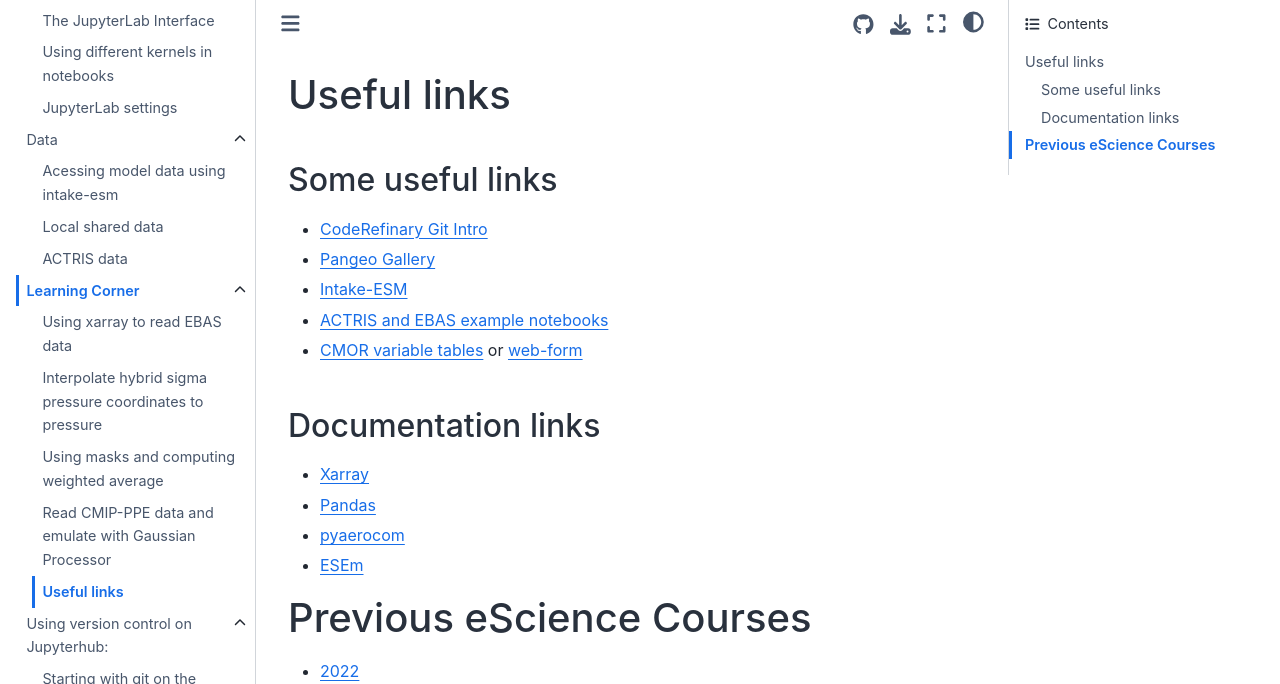
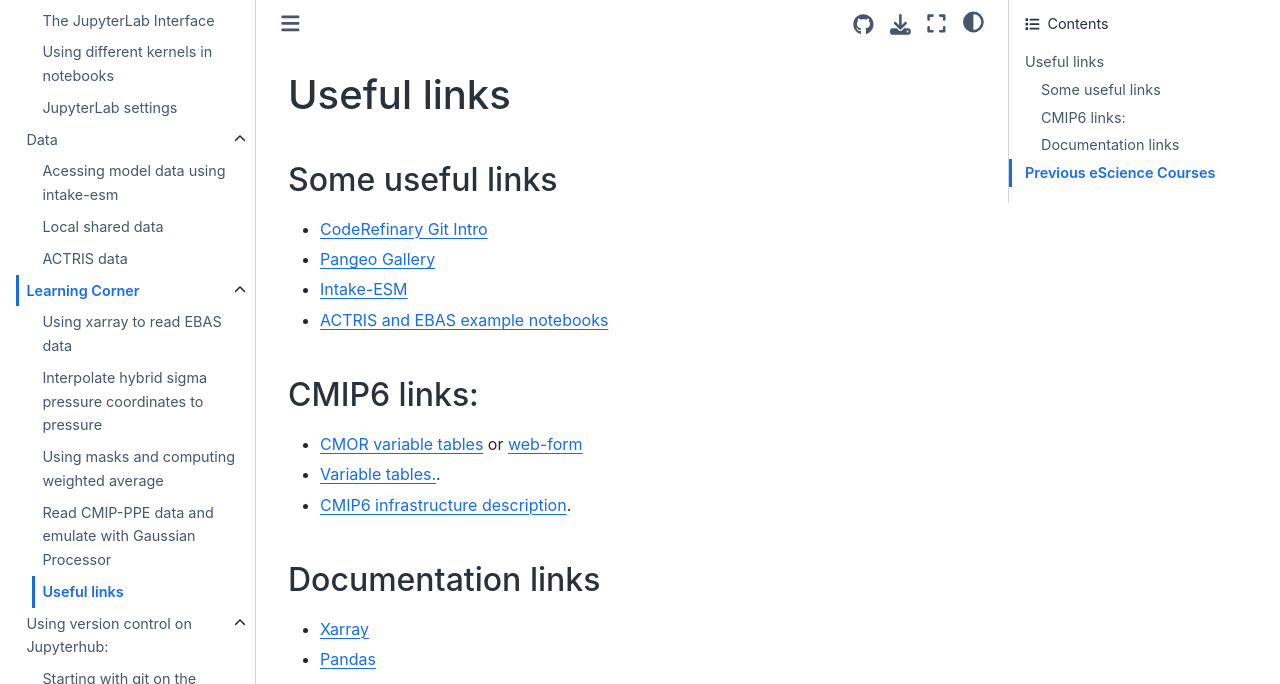
Before and after one commit to MetOs-UiO/eScience2024, a Sphinx documentation site: the page built from docs/learning/us-links.rst, in a window 1280 px wide and 900 px high, cut to the strip 0-684 px from the top of the window. Built offline with Sphinx 7.4.7 and the Sphinx Book theme 1.1.4, drawn with Linux system fonts in a browser that asks for light colours.

Commit message:
add cmip6 to useful links

```diff
--- a/docs/learning/us-links.rst
+++ b/docs/learning/us-links.rst
@@ -9,9 +9,11 @@ Some useful links
 - `Intake-ESM <https://intake-esm.readthedocs.io/en/stable/>`_
 - `ACTRIS and EBAS example notebooks <https://github.com/ACTRIS-Data-Centre/actris-jupyter-hub>`_
 
+CMIP6 links:
+~~~~~~
 - `CMOR variable tables <https://github.com/PCMDI/cmip6-cmor-tables/blob/main/Tables/CMIP6_fx.json>`_ or `web-form <https://clipc-services.ceda.ac.uk/dreq/mipVars.html>`_
-
-
+- `Variable tables. <https://airtable.com/appYNLuWqAgzLbhSq/shrKcLEdssxb8Yvcp/tblL7dJkC3vl5zQLb>`_.
+- `CMIP6 infrastructure description <https://wcrp-cmip.github.io/WGCM_Infrastructure_Panel/Papers/CMIP6_global_attributes_filenames_CVs_v6.2.7.pdf>`_.
 
 
 Documentation links
```
